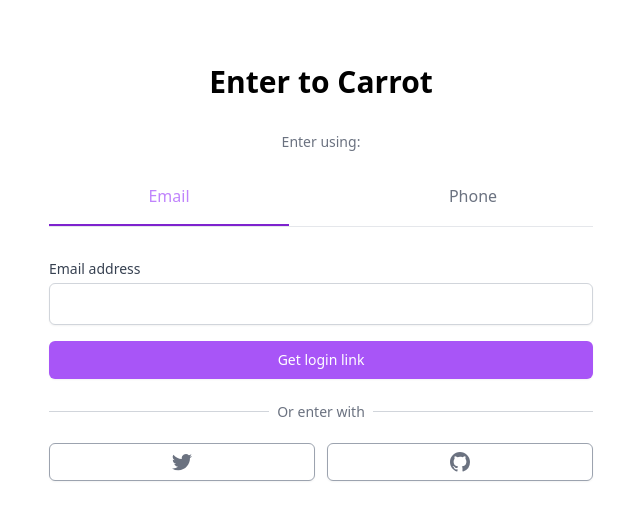
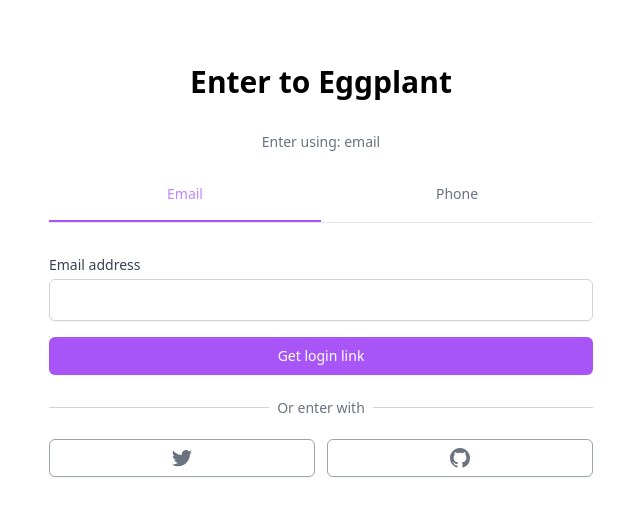
Before and after one commit to jaieve/carrot-market, a Next.js app: page /enter in a window 1280 px wide. Shown: the top 520 px of the page, without its empty margins (319-959 px from the left). Built offline with nearby package versions, Linux system fonts and the light colour scheme.

Commit message:
9.6 Token UI

```diff
--- a/libs/client/useMutation.tsx
+++ b/libs/client/useMutation.tsx
@@ -1,32 +1,24 @@
 import { useState } from "react";
 
-interface UseMutationState {
+interface UseMutationState<T> {
   loading: boolean;
-  data?: object;
+  data?: T;
   error?: object;
 }
-interface IUseState {
-  loading: boolean;
-  data: undefined | any;
-  error: undefined | any;
-}
 
-type UseMutationResult = [(data: any) => void, UseMutationState];
+type UseMutationResult<T> = [(data: any) => void, UseMutationState<T>];
 
-export default function useMutation(url: string): UseMutationResult {
-  // 3개의 state를 사용하지 않고 한개로 사용할 수도 있다.
-  const [state, setState] = useState<IUseState>({
+export default function useMutation<T = any>(
+  url: string
+): UseMutationResult<T> {
+  const [state, setState] = useState<UseMutationState<T>>({
     loading: false,
     data: undefined,
     error: undefined,
   });
-  const { loading, data, error } = state;
-  // const [loading, setLoading] = useState(false);
-  // const [data, setData] = useState<undefined | any>(undefined);
-  // const [error, setError] = useState<undefined | any>(undefined);
+
   function mutation(data: any) {
-    // setLoading(true);
-    setState({ ...state, loading: true });
+    setState((prev) => ({ ...prev, loading: true }));
     fetch(url, {
       method: "POST", // GET은 만들지 않는다. 추후에 SWR에서 api로부터 GET할 수 있는 utiliy funciton을 제공하는데 그것을 쓸 예정임
       headers: {
@@ -35,9 +27,9 @@
       body: JSON.stringify(data), //data is interface EnterForm
     })
       .then((response) => response.json().catch(() => {}))
-      .then((json) => setState({ ...state, data: json }))
-      .then((error) => setState({ ...state, error: error }))
-      .finally(() => setState({ ...state, loading: true }));
+      .then((data) => setState((prev) => ({ ...prev, data })))
+      .catch((error) => setState((prev) => ({ ...prev, error })))
+      .finally(() => setState((prev) => ({ ...prev, loading: false })));
   }
-  return [mutation, { loading, data, error }];
+  return [mutation, { ...state }];
 }
--- /dev/null
+++ b/pages/api/users/confirm.tsx
@@ -0,0 +1,13 @@
+import withHandler, { ResponseType } from "@libs/server/withHandler";
+import { NextApiRequest, NextApiResponse } from "next";
+import client from "@libs/server/client";
+
+async function handler(
+  req: NextApiRequest,
+  res: NextApiResponse<ResponseType>
+) {
+  const { token } = req.body;
+  console.log(token);
+  res.status(200).end();
+}
+export default withHandler("POST", handler);
--- a/pages/api/users/enter.tsx
+++ b/pages/api/users/enter.tsx
@@ -3,7 +3,6 @@
 import withHandler, { ResponseType } from "@libs/server/withHandler";
 import { NextApiRequest, NextApiResponse } from "next";
 import client from "@libs/server/client";
-import { prisma } from "@prisma/client";
 
 mail.setApiKey(process.env.SENDGRID_KEY!);
 const twilioClient = twilio(process.env.TWILIO_SID, process.env.TWILIO_TOKEN);
@@ -35,24 +34,23 @@
       },
     },
   });
-  if (phone) {
-    const message = await twilioClient.messages.create({
+  // if (phone) {
+  /*     const message = await twilioClient.messages.create({
       messagingServiceSid: process.env.TWILIO_MSID,
       to: process.env.MY_PHONENUMBER!,
       body: `Your login token is ${payload}`,
     });
-    console.log(message);
-  } else if (email) {
-    const email = await mail.send({
+    console.log(message); */
+  // } else if (email) {
+  /*     const email = await mail.send({
       from: "yoori0303@naver.com",
       to: "yoori0303@naver.com",
       subject: "Your Eggplant Market Verification Email",
       text: `Your token is ${payload}`,
       html: `<strong>Your token is ${payload}</strong>`,
     });
-    console.log(email);
-  }
-
+    console.log(email); */
+  // }
   return res.json({
     ok: true,
   });
--- a/pages/enter.tsx
+++ b/pages/enter.tsx
@@ -9,11 +9,22 @@
   email?: string;
   phone?: string;
 }
+interface TokenForm {
+  token: string;
+}
+
+interface MutationResult {
+  ok: boolean;
+}
 
 export default function Enter() {
-  const [enter, { loading, data, error }] = useMutation("/api/users/enter");
-  const [submitting, setSubmitting] = useState(false);
-  const { register, handleSubmit, reset } = useForm();
+  const [enter, { loading, data, error }] =
+    useMutation<MutationResult>("/api/users/enter");
+  const [confirmToken, { loading: tokenLoading, data: tokenData }] =
+    useMutation<MutationResult>("/api/users/confirm");
+  const { register, handleSubmit, reset } = useForm<EnterForm>();
+  const { register: tokenRegister, handleSubmit: tokenHandleSubmit } =
+    useForm<TokenForm>();
   const [method, setMethod] = useState<"email" | "phone">("email");
   const onEmailClick = () => {
     reset();
@@ -24,24 +35,47 @@
     setMethod("phone");
   };
   const onValid = (validForm: EnterForm) => {
-    enter(validForm); // email or phone
+    if (loading) return;
+    enter(validForm);
   };
-  console.log(loading, data, error);
+  const onTokenValid = (validForm: TokenForm) => {
+    if (tokenLoading) return;
+    confirmToken(validForm);
+  };
+  console.log(data);
   return (
     <div className="mt-16 px-4">
-      <h3 className="text-center text-3xl font-bold">Enter to Carrot</h3>
+      <h3 className="text-center text-3xl font-bold">Enter to Eggplant</h3>
       <div className="mt-8">
-        <div>
-          <h5 className="text-center text-sm font-medium text-gray-500">
-            Enter using:
+        {data?.ok ? (
+          <>
+            <form
+              onSubmit={tokenHandleSubmit(onTokenValid)}
+              className="mt-8 flex flex-col space-y-4"
+            >
+              <Input
+                register={tokenRegister("token")}
+                name="token"
+                label="Confirmation token"
+                type="number"
+                required
+              />
+              <Button text={tokenLoading ? "Loading" : "Confirm Token"} />
+            </form>
+          </>
+        ) : (
+          <>
+            <div className="flex flex-col items-center">
+              <h5 className="text-sm font-medium text-gray-500">
+                Enter using: {method}
               </h5>
-          <div className="mt-8 grid w-full grid-cols-2 gap-16 border-b">
+              <div className="mt-8 grid  w-full grid-cols-2 border-b ">
                 <button
                   className={cls(
-                "border-b-2 pb-4 font-medium",
+                    "border-b-2 pb-4 text-sm font-medium",
                     method === "email"
-                  ? "border-b-2 border-purple-700 text-purple-400"
-                  : "border-transparent text-gray-500"
+                      ? " border-purple-500 text-purple-400"
+                      : "border-transparent text-gray-500 hover:text-gray-400"
                   )}
                   onClick={onEmailClick}
                 >
@@ -49,10 +83,10 @@
                 </button>
                 <button
                   className={cls(
-                "border-b-2 pb-4 font-medium",
+                    "border-b-2 pb-4 text-sm font-medium",
                     method === "phone"
-                  ? "border-b-2 border-purple-700 text-purple-400"
-                  : "border-transparent text-gray-500"
+                      ? " border-purple-500 text-purple-400"
+                      : "border-transparent text-gray-500 hover:text-gray-400"
                   )}
                   onClick={onPhoneClick}
                 >
@@ -85,11 +119,16 @@
                   required
                 />
               ) : null}
-          {method === "email" ? <Button text={"Get login link"} /> : null}
+              {method === "email" ? (
+                <Button text={loading ? "Loading" : "Get login link"} />
+              ) : null}
               {method === "phone" ? (
-            <Button text={submitting ? "Loading" : "Get one-time password"} />
+                <Button text={loading ? "Loading" : "Get one-time password"} />
               ) : null}
             </form>
+          </>
+        )}
+
         <div className="mt-8">
           <div className="relative">
             <div className="absolute w-full border-t border-gray-300" />
```
Also changed, not shown: 1 other file (tests, documents, lock files or other folders). Lines whose indentation alone changed are shown as unchanged.
